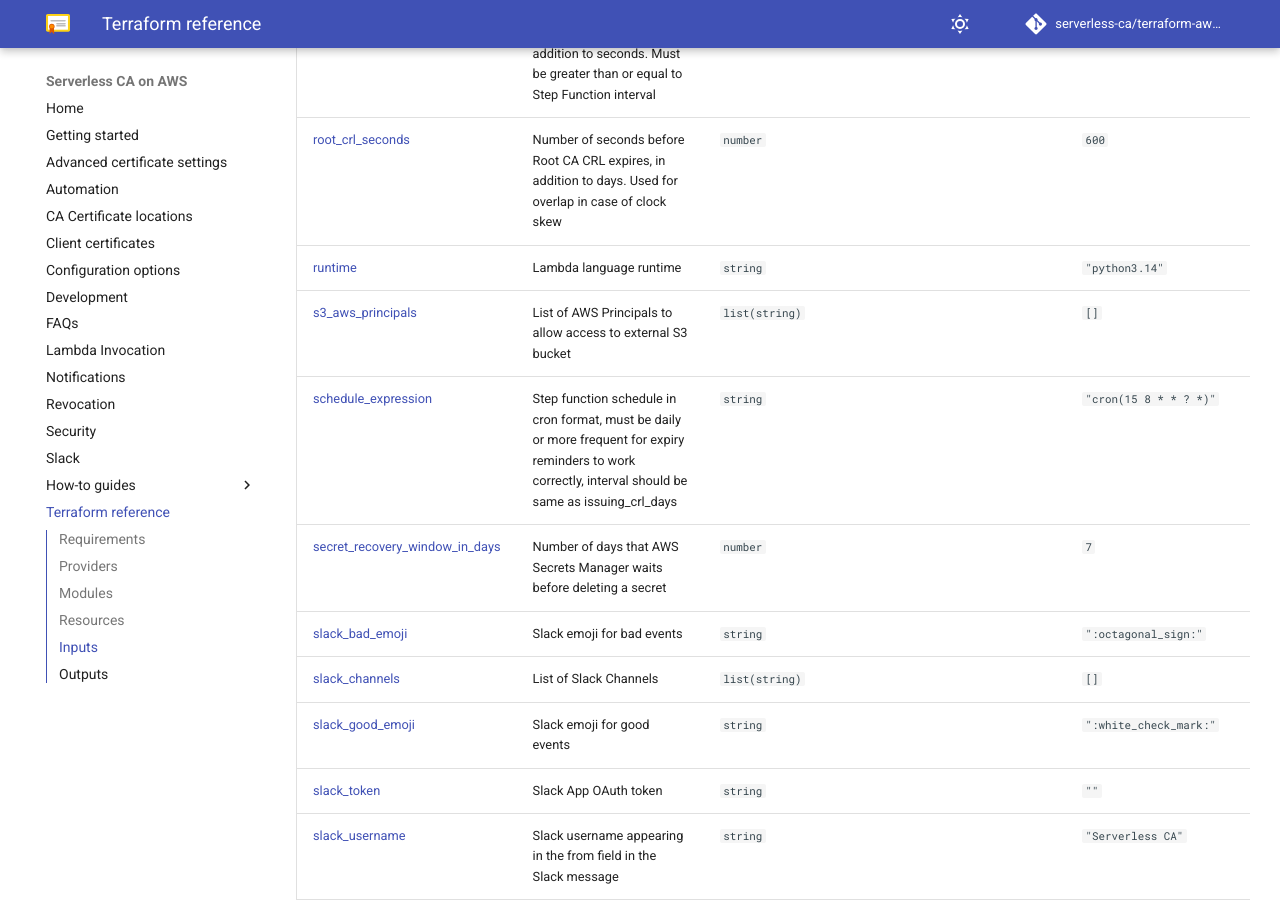
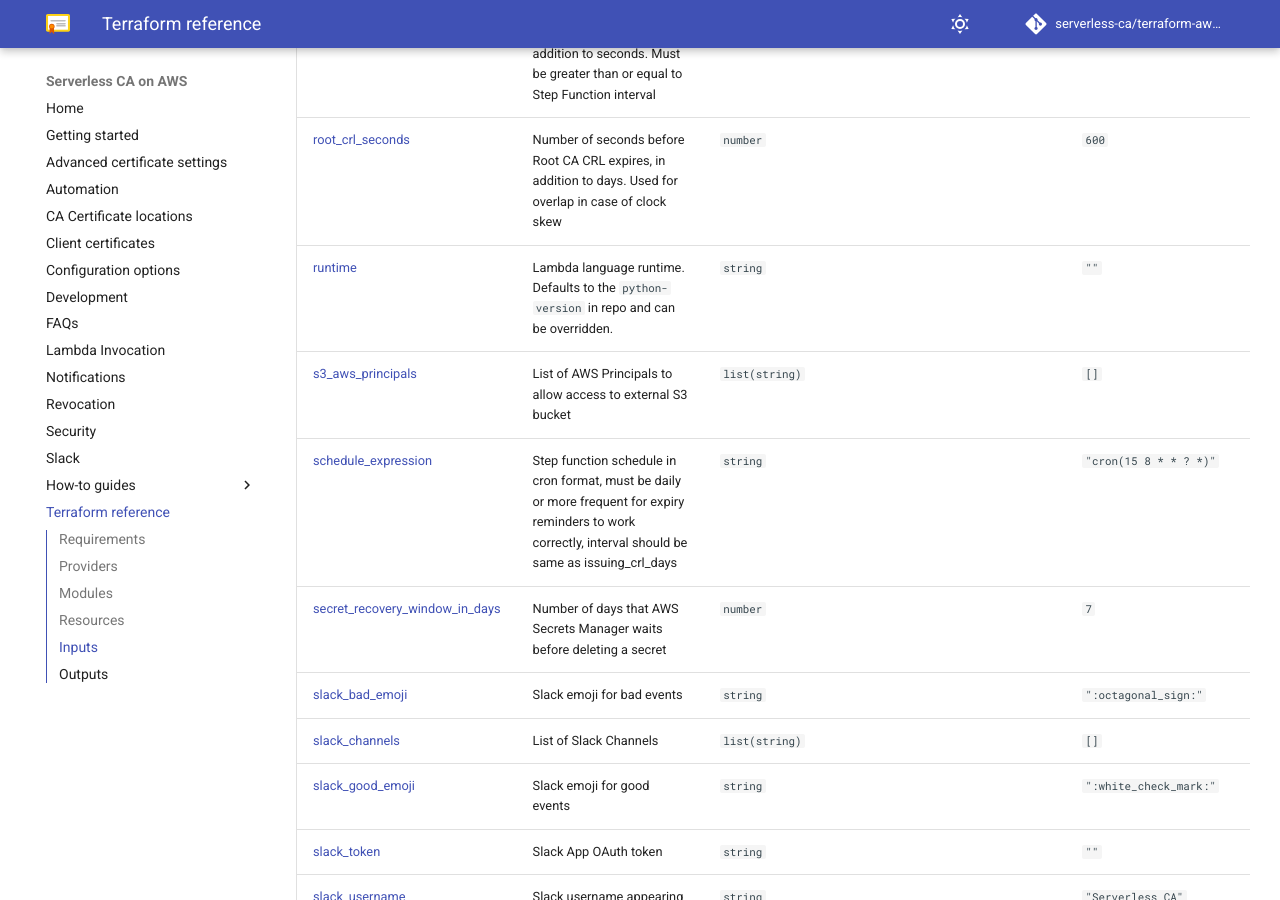
Before and after one commit to serverless-ca/terraform-aws-ca, an MkDocs documentation site: the page built from docs/reference.md, in a window 1280 px wide and 900 px high, scrolled down 5895 px. Built offline with MkDocs 1.6.1 and Material for MkDocs 9.7.7, drawn with Linux system fonts in a browser that asks for light colours; comment, search, counter and statistics services are not loaded.

Commit message:
Use Python version file (#585)
* Use Python version file

* terraform-docs: automated action

---------

Co-authored-by: github-actions[bot] <github-actions[bot]@users.noreply.github.com>

```diff
--- a/docs/reference.md
+++ b/docs/reference.md
@@ -91,7 +91,7 @@
 | <a name="input_root_ca_key_spec"></a> [root\_ca\_key\_spec](#input\_root\_ca\_key\_spec) | Root CA key specification | `string` | `"ECC_NIST_P384"` | no |
 | <a name="input_root_crl_days"></a> [root\_crl\_days](#input\_root\_crl\_days) | Number of days before Root CA CRL expires, in addition to seconds. Must be greater than or equal to Step Function interval | `number` | `1` | no |
 | <a name="input_root_crl_seconds"></a> [root\_crl\_seconds](#input\_root\_crl\_seconds) | Number of seconds before Root CA CRL expires, in addition to days. Used for overlap in case of clock skew | `number` | `600` | no |
-| <a name="input_runtime"></a> [runtime](#input\_runtime) | Lambda language runtime | `string` | `"python3.14"` | no |
+| <a name="input_runtime"></a> [runtime](#input\_runtime) | Lambda language runtime. Defaults to the `python-version` in repo and can be overridden. | `string` | `""` | no |
 | <a name="input_s3_aws_principals"></a> [s3\_aws\_principals](#input\_s3\_aws\_principals) | List of AWS Principals to allow access to external S3 bucket | `list(string)` | `[]` | no |
 | <a name="input_schedule_expression"></a> [schedule\_expression](#input\_schedule\_expression) | Step function schedule in cron format, must be daily or more frequent for expiry reminders to work correctly, interval should be same as issuing\_crl\_days | `string` | `"cron(15 8 * * ? *)"` | no |
 | <a name="input_secret_recovery_window_in_days"></a> [secret\_recovery\_window\_in\_days](#input\_secret\_recovery\_window\_in\_days) | Number of days that AWS Secrets Manager waits before deleting a secret | `number` | `7` | no |
```
Also changed, not shown: 8 other files.
